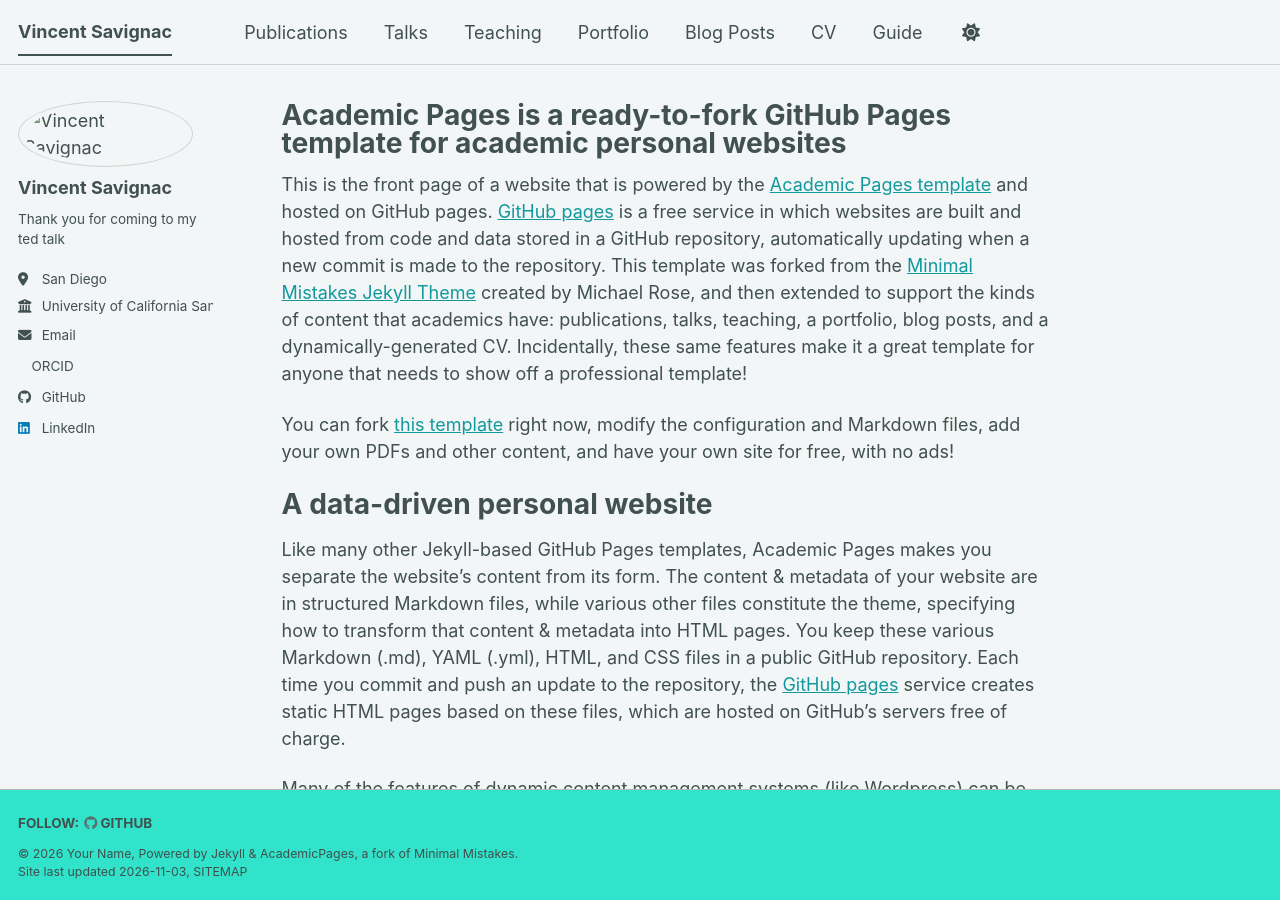
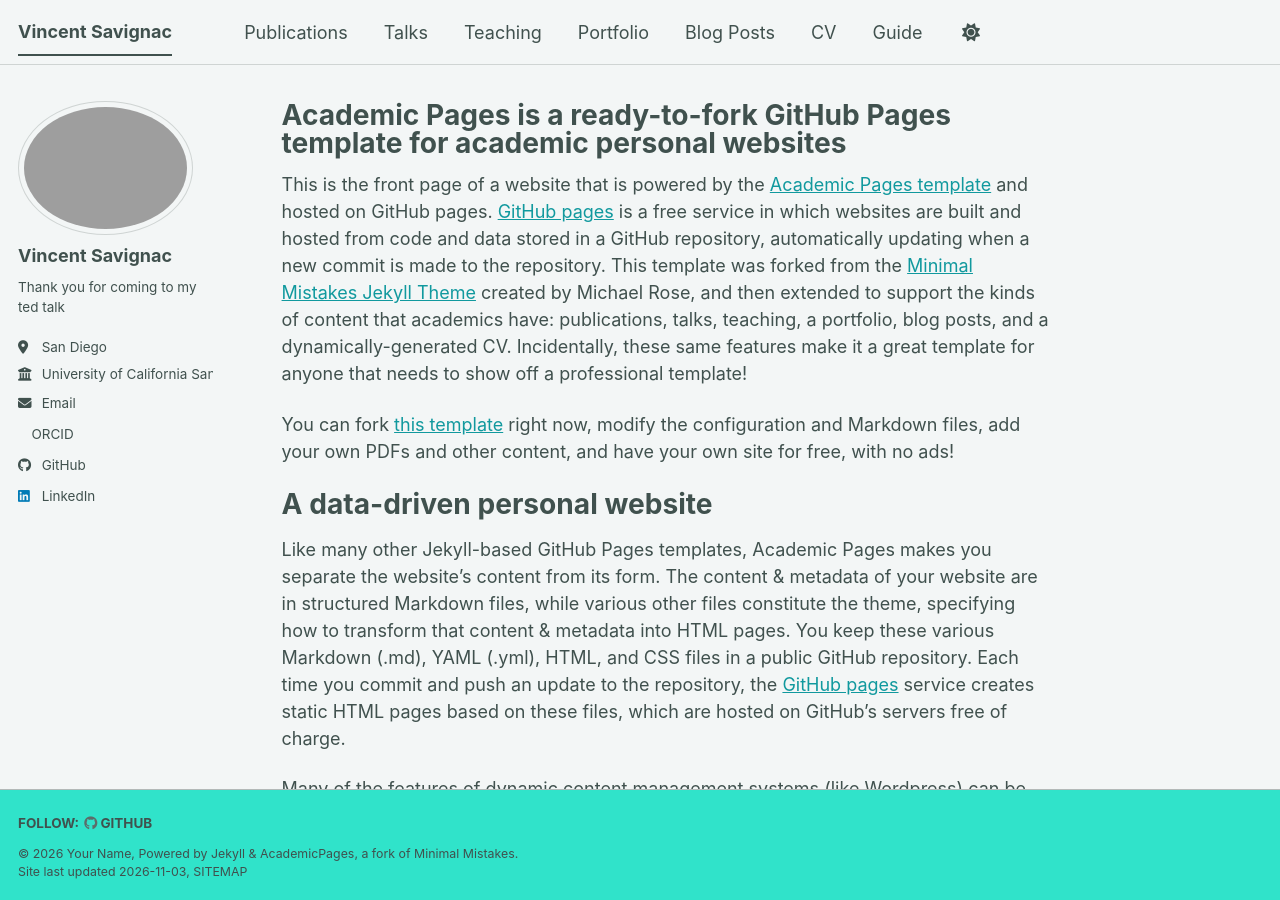
Before and after one commit to vincentsavignac/vincentsavignac.github.io, a Jekyll site: the page built from _pages/about.md, in a window 1280 px wide and 900 px high. Built offline with Jekyll 4.4.1, drawn with Linux system fonts in a browser that asks for light colours; a script bundle is joined from its source files by our own code; a style sheet for code colours, icons or effects is not loaded.

Commit message:
Change avatar file from Placeholder.jpg to Placeholder.png

```diff
--- a/_config.yml
+++ b/_config.yml
@@ -23,7 +23,7 @@ repository               : "vincentsavignac/vincentsavignac.github.io/"
 #               Additional customization can be done by editing /_includes/author-profile.html
 author:
   # Biographic information
-  avatar           : "Placeholder.jpg"
+  avatar           : "Placeholder.png"
   name             : "Vincent Savignac"
   pronouns         : # example: "she/her"
   bio              : "Thank you for coming to my ted talk"
```
